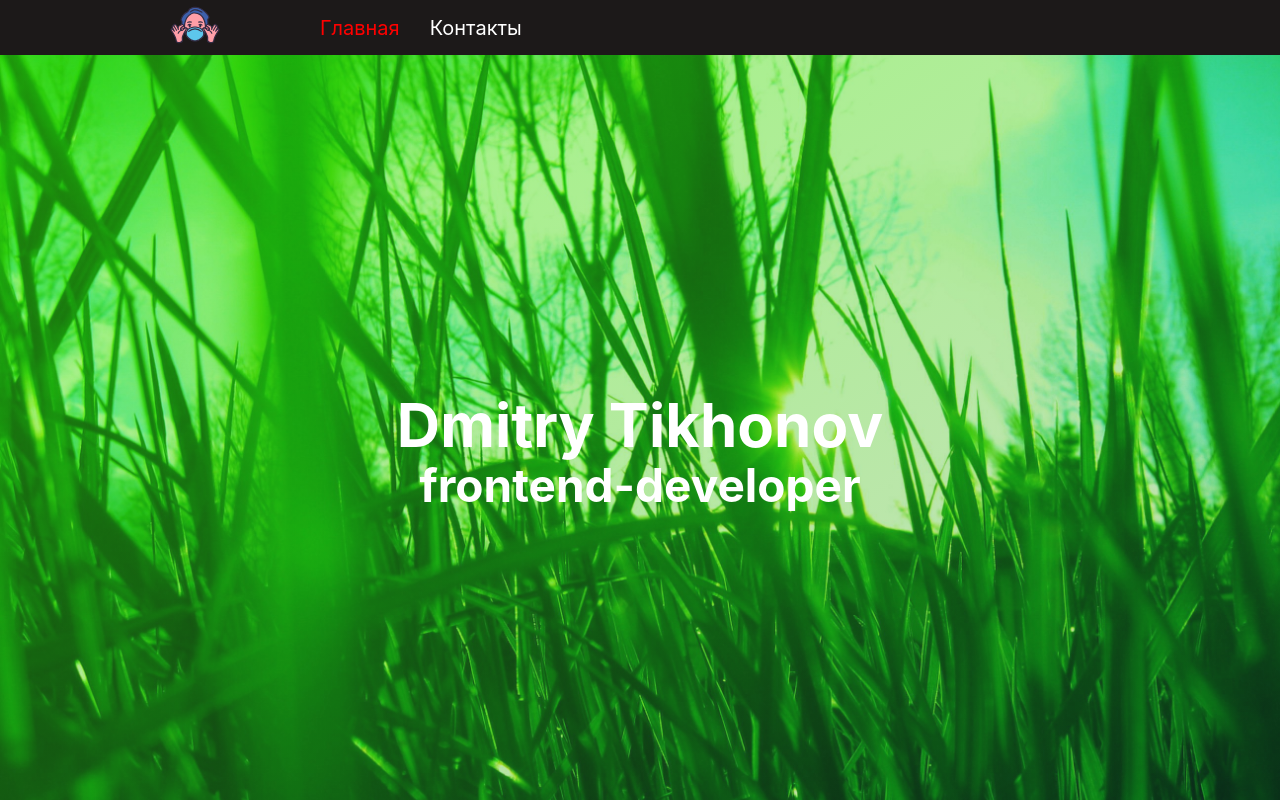
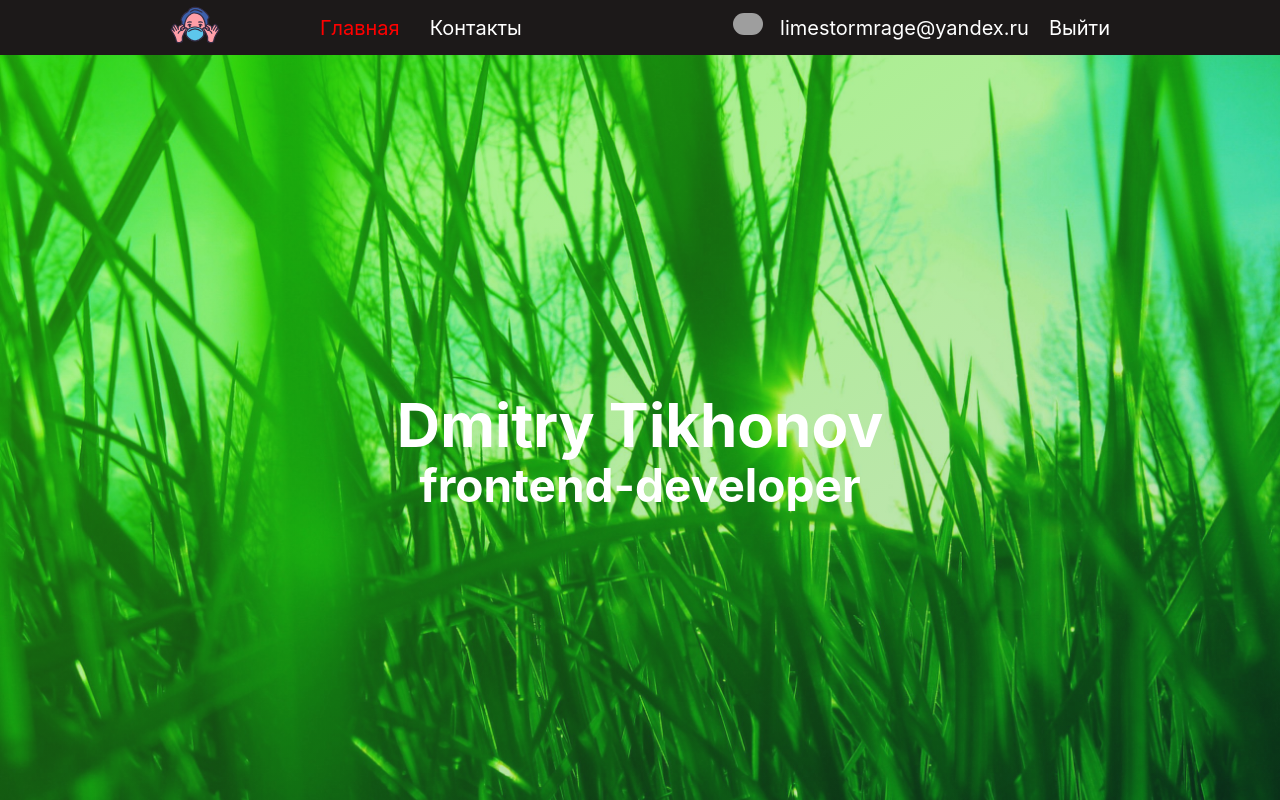
Before and after one commit to educational-projects/Contacts, a React (Create React App) app: page / in a window 1280 px wide. Shown: the top 800 px of the page. Built offline with nearby package versions, Linux system fonts and the light colour scheme; grey boxes are pictures that could not be loaded.

Commit message:
add: компонент пользователя для шапки приложения

```diff
--- a/src/layout/components/header/components/navigation/navigation.module.scss
+++ b/src/layout/components/header/components/navigation/navigation.module.scss
@@ -14,7 +14,6 @@
     &:hover {
         color: #d80000;
         cursor: pointer;
-        -webkit-transform: scale(1.1);
         transform: scale(1.1);
     }
 }
--- /dev/null
+++ b/src/layout/components/header/components/user-link/user-link.module.scss
@@ -0,0 +1,30 @@
+.userLink {
+    display: flex;
+    align-items: center;
+}
+
+.user {
+    display: flex;
+    align-items: center;
+    margin: 0 20px 0 0;
+}
+
+.avatarWrapper {
+    margin-right: 17px;
+    width: 30px;
+    height: 30px;
+}
+
+.avatar {
+    border-radius: 20px;
+}
+
+.link {
+    transition: transform 0.3s, color 0.3s;
+
+    &:hover {
+        color: #d80000;
+        cursor: pointer;
+        transform: scale(1.1);
+    }
+}
--- /dev/null
+++ b/src/layout/components/header/components/user-link/user-link.tsx
@@ -0,0 +1,31 @@
+import React from 'react';
+import { Link } from 'react-router-dom';
+import styles from './user-link.module.scss';
+
+export function UserLink():JSX.Element {
+  return (
+    <div className={styles.userLink}>
+      <div className={styles.user}>
+        <div className={styles.avatarWrapper}>
+          <img
+            className={styles.avatar}
+            src="https://8.react.pages.academy/static/avatar/4.jpg"
+            alt="Фотография пользователя"
+          />
+        </div>
+        <Link
+          className={styles.link}
+          to="/#"
+        >
+          limestormrage@yandex.ru
+        </Link>
+      </div>
+      <Link
+        className={styles.link}
+        to="/#"
+      >
+        Выйти
+      </Link>
+    </div>
+  );
+}
--- /dev/null
+++ b/src/layout/components/header/components/user/user.module.scss
@@ -0,0 +1,3 @@
+.user {
+    margin-left: auto;
+}
--- /dev/null
+++ b/src/layout/components/header/components/user/user.tsx
@@ -0,0 +1,15 @@
+import React from 'react';
+import { UserLink } from '../user-link/user-link';
+import styles from './user.module.scss';
+
+export function User(): JSX.Element {
+  const auth = true;
+
+  return (
+    <div className={styles.user}>
+      {auth
+        ? <UserLink />
+        : <p>no auth</p>}
+    </div>
+  );
+}
--- a/src/layout/components/header/header.tsx
+++ b/src/layout/components/header/header.tsx
@@ -2,6 +2,7 @@ import React from 'react';
 import cn from 'classnames';
 import { Logo, Navigation } from './components';
 import styles from './header.module.scss';
+import { User } from './components/user/user';
 
 export function Header(): JSX.Element {
   return (
@@ -9,6 +10,7 @@ export function Header(): JSX.Element {
       <div className={cn('container', styles.wrapper)}>
         <Logo />
         <Navigation />
+        <User />
       </div>
     </header>
   );
```
